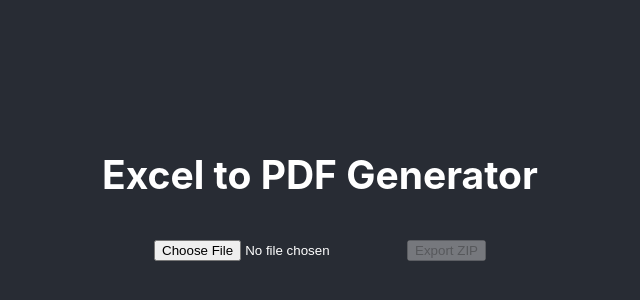
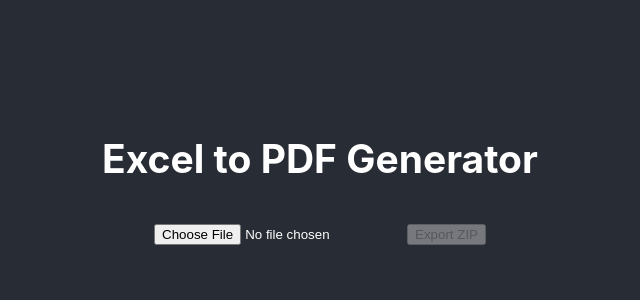
Before and after one commit to pratikkharade/scsd-tools, a React (Create React App) app: page / in a window 1280 px wide. Shown: the part 210-510 px from the top of the page, without its empty margins (320-960 px from the left). Built offline with nearby package versions, Linux system fonts and the light colour scheme.

Commit message:
Fixed layout

```diff
--- a/package.json
+++ b/package.json
@@ -2,6 +2,7 @@
   "name": "excel-to-pdfs",
   "version": "0.1.0",
   "private": true,
+  "homepage": "https://pratikkharade.github.io/excel-to-pdfs/",
   "dependencies": {
     "cra-template": "1.2.0",
     "jspdf": "^2.5.2",
@@ -12,6 +13,8 @@
     "xlsx": "^0.18.5"
   },
   "scripts": {
+    "predeploy": "npm run build",
+    "deploy": "gh-pages -d build",
     "start": "react-scripts start",
     "build": "react-scripts build",
     "test": "react-scripts test",
--- a/src/comp/ExcelToPdf.js
+++ b/src/comp/ExcelToPdf.js
@@ -83,7 +83,7 @@ const ExcelToPdf = () => {
 
     return (
         <div>
-            <h2>Excel to PDF Generator</h2>
+            <h2 style={{marginTop: 0}}>Excel to PDF Generator</h2>
             <input type="file" accept=".xlsx, .xls" onChange={handleFileUpload} />
             <button onClick={generateZip} disabled={!excelData.length}>
                 Export ZIP
```
